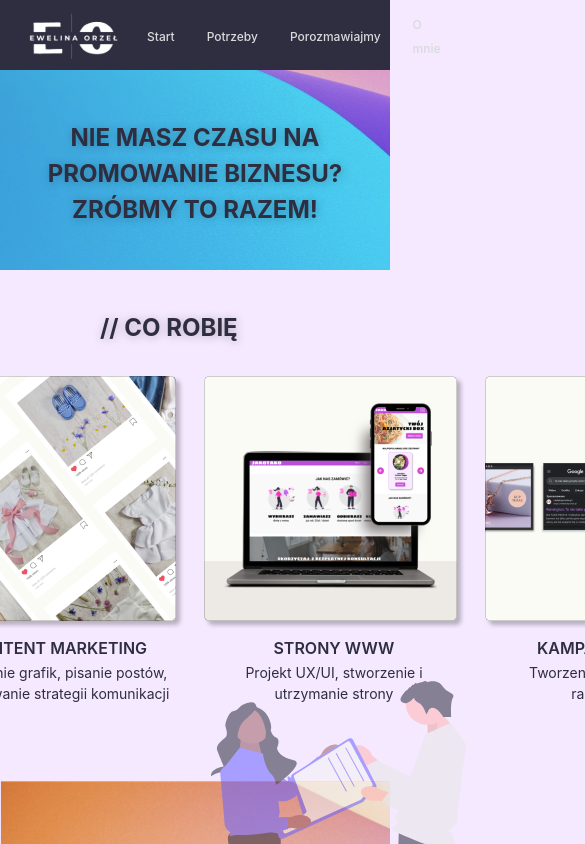
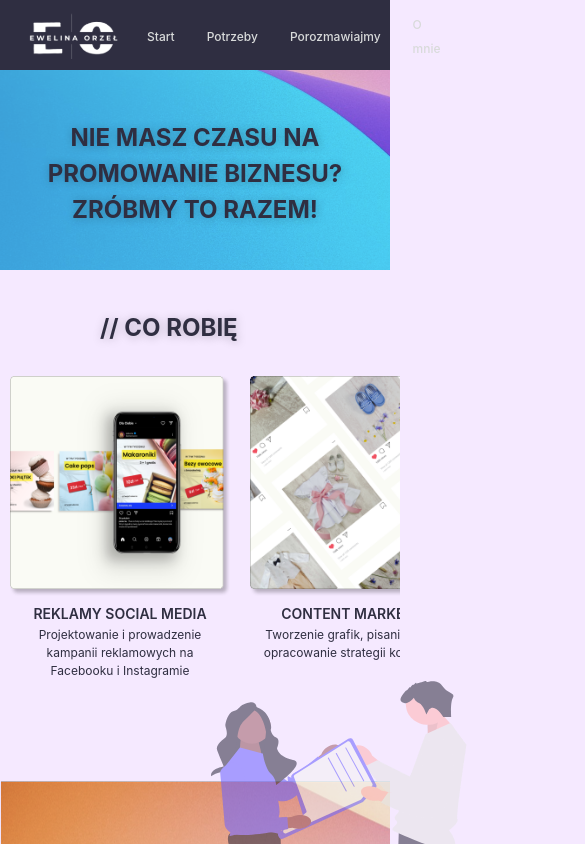
Before and after one commit to OrJaku/ew-marketing, a React (Vite) app: page / in a window 390 px wide. Shown: the top 844 px of the page, 585 px wide, since content can reach past the window. Built offline with nearby package versions, Linux system fonts and the light colour scheme.

Commit message:
Added mobile responsiveness to 'Co robie' section

```diff
--- a/src/components/HeaderContent/Card.jsx
+++ b/src/components/HeaderContent/Card.jsx
@@ -1,18 +1,47 @@
-import React from 'react'
+import React, { useEffect, useRef, useState } from 'react'
 import styles from './Card.module.css'
 
-const Card = ({imageName, titleText, subtitleText, altText}) => {
+
+
+const Card = ({ imageName, titleText, subtitleText, altText }) => {
+    const primaryImgSize = 255
+    const mobileImgSize = 220
+    const mobilPageWidthPx = 740
+
+    const [isMobile, setIsMobile] = useState(window.innerWidth <= mobilPageWidthPx ? true : false)
+
+    useEffect(() => {
+        function handleWindowResize() {
+            if (window.innerWidth <= mobilPageWidthPx) {
+                setIsMobile(true)
+            } else {
+                setIsMobile(false)
+            }
+        }
+        window.addEventListener('resize', handleWindowResize);
+        return () => {
+            window.removeEventListener('resize', handleWindowResize);
+        };
+    }, []);
+
 
     return (
         <div className={styles.card}>
             <div className={styles.image}>
-                <img src={`card-${imageName}.png`} alt={altText} />
+                <img width={isMobile ? mobileImgSize : primaryImgSize}
+                    height={isMobile ? mobileImgSize : primaryImgSize}
+                    src={`card-${imageName}.png`}
+                    alt={altText} />
             </div>
             <div>
-                <div className={styles.title}>
+                <div
+                    style={isMobile ? {fontSize: 14} : {fontSize: 16}}
+                    className={styles.title}>
                     {titleText}
                 </div>
-                <div className={styles.subtitle}>
+                <div
+                    style={isMobile ? {fontSize: 12} : {fontSize: 14}}
+                    className={styles.subtitle}>
                     {subtitleText}
                 </div>
             </div>
--- a/src/components/HeaderContent/Card.module.css
+++ b/src/components/HeaderContent/Card.module.css
@@ -20,12 +20,6 @@
 }
 
 .title {
-    font-size: 16px;
     font-weight: 600;
     top: 0%;
 }
-
-.subtitle {
-    font-size: 14px;
-
-}
--- a/src/components/HeaderContent/HeaderContent.module.css
+++ b/src/components/HeaderContent/HeaderContent.module.css
@@ -16,4 +16,28 @@
     justify-content: center;
     align-items: center;
     position: relative;
+    width: var(--page-max-width);
 }
+
+
+@media screen and (max-width: 1440px) {
+    .cards {
+       overflow-x: scroll;
+       overflow-y: hidden;
+       justify-content: unset;
+       width: 740px;
+
+    }
+
+}
+
+@media screen and (max-width: 740px) {
+     .cards {
+        overflow-x: scroll;
+        overflow-y: hidden;
+        justify-content: unset;
+        width: 400px;
+
+     }
+
+}
```
